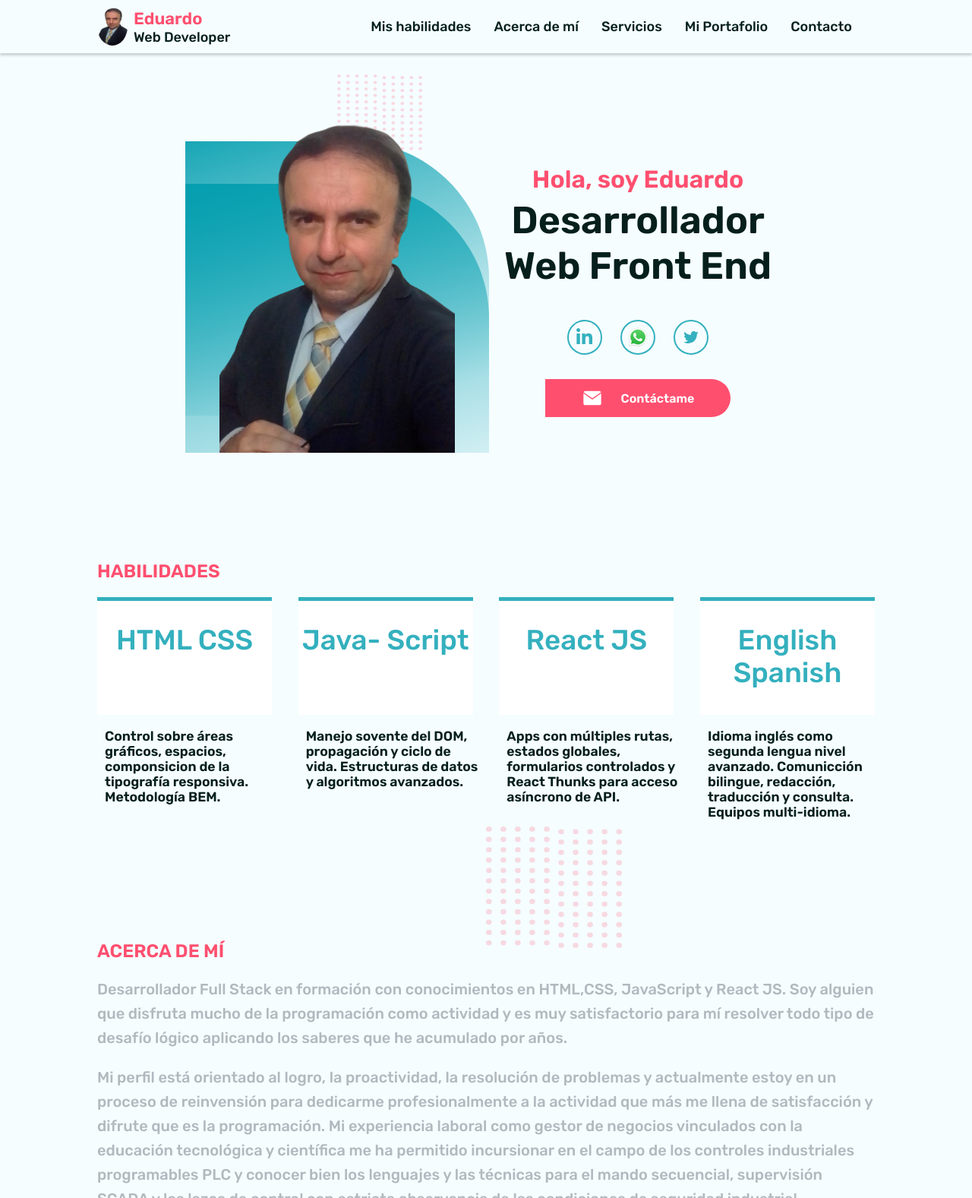
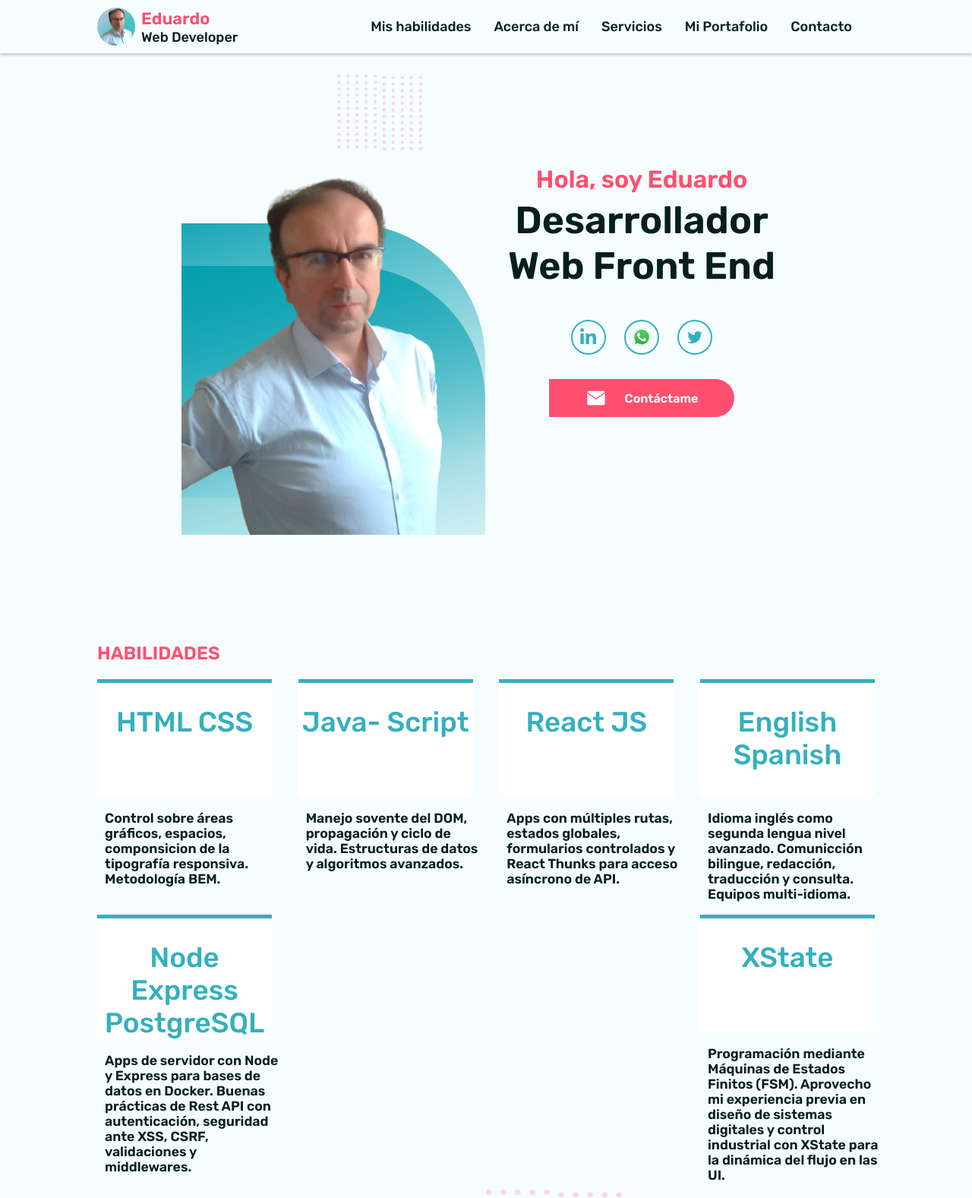
Before and after one commit to eduardohelfer/portfolio-edrdoh, a plain HTML site: page index.html in a window 1280 px wide. Shown: the top 1577 px of the page at 76% size. Drawn offline with nearby package versions, Linux system fonts and the light colour scheme.

Commit message:
fix: update Feb-2023 01

```diff
--- a/css/front-cover.css
+++ b/css/front-cover.css
@@ -17,8 +17,8 @@
 }
 
 .portrait__picture {
-  width: 310px;
-  margin-left: 45px;
+  width: 410px;
+  margin-left: 0px;
 }
 
 .portrait__background {
--- a/index.html
+++ b/index.html
@@ -28,7 +28,7 @@
   <header class="topheader">
     <nav class="topnav">
       <a href="#" class="logo">
-        <img class="logo__img" height="50" width="40" src="img/foto02-removebg.png" alt="Eduardo Web Developer">
+        <img class="logo__img" height="50" width="50" src="img/squarePicture.png" alt="Eduardo Web Developer">
         <div>
           <span class="logo__name">Eduardo</span><br>
           Web Developer
@@ -58,7 +58,7 @@
     <div class=" portrait">
 
     <img class="portrait__background" src="img/vector.svg"">
-      <img class=" portrait__picture" src="img/foto02-removebg.png" alt=" Eduardo Web Developer">
+      <img class="portrait__picture" src="img/halfTrim.png" alt=" Eduardo Web Developer">
     </div>
     <div class="top-area">
       <div class="headlines">
@@ -121,6 +121,20 @@
         <div class="rate-percent">English Spanish</div>
         <h3 class="rate-name">Idioma inglés como segunda lengua nivel avanzado. Comunicción bilingue, redacción,
           traducción y consulta. Equipos multi-idioma.</h3>
+      </div>
+      <div class="rate-box">
+        <div class="rate-graphic">
+          <div class="rate-bar4"></div>
+        </div>
+        <div class="rate-percent">Node Express PostgreSQL</div>
+        <h3 class="rate-name">Apps de servidor con Node y Express para bases de datos en Docker. Buenas prácticas de Rest API con autenticación, seguridad ante XSS, CSRF, validaciones y middlewares.</h3>
+      </div>
+      <div class="rate-box">
+        <div class="rate-graphic">
+          <div class="rate-bar4"></div>
+        </div>
+        <div class="rate-percent">XState</div>
+        <h3 class="rate-name">Programación mediante Máquinas de Estados Finitos (FSM).  Aprovecho mi experiencia previa en diseño de sistemas digitales y control industrial con XState para la dinámica del flujo en las UI.</h3>
       </div>
     </div>
   </section>
```
Also changed, not shown: img/19376824710749.png (added), img/71965726669578.png (added), img/Programa Full Stack de Desarollo QR.png (added), img/halfTrim.png (added), img/squarePicture.png (added), 6 other files.
